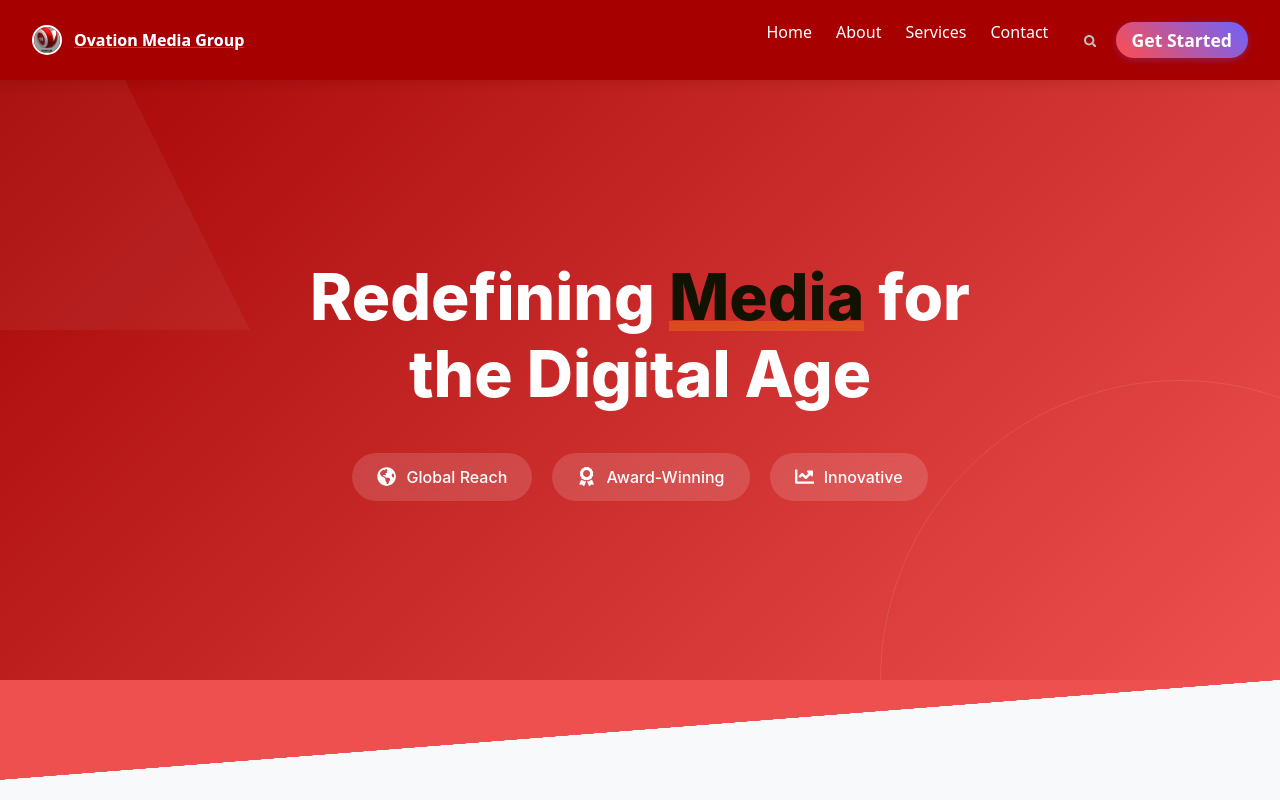
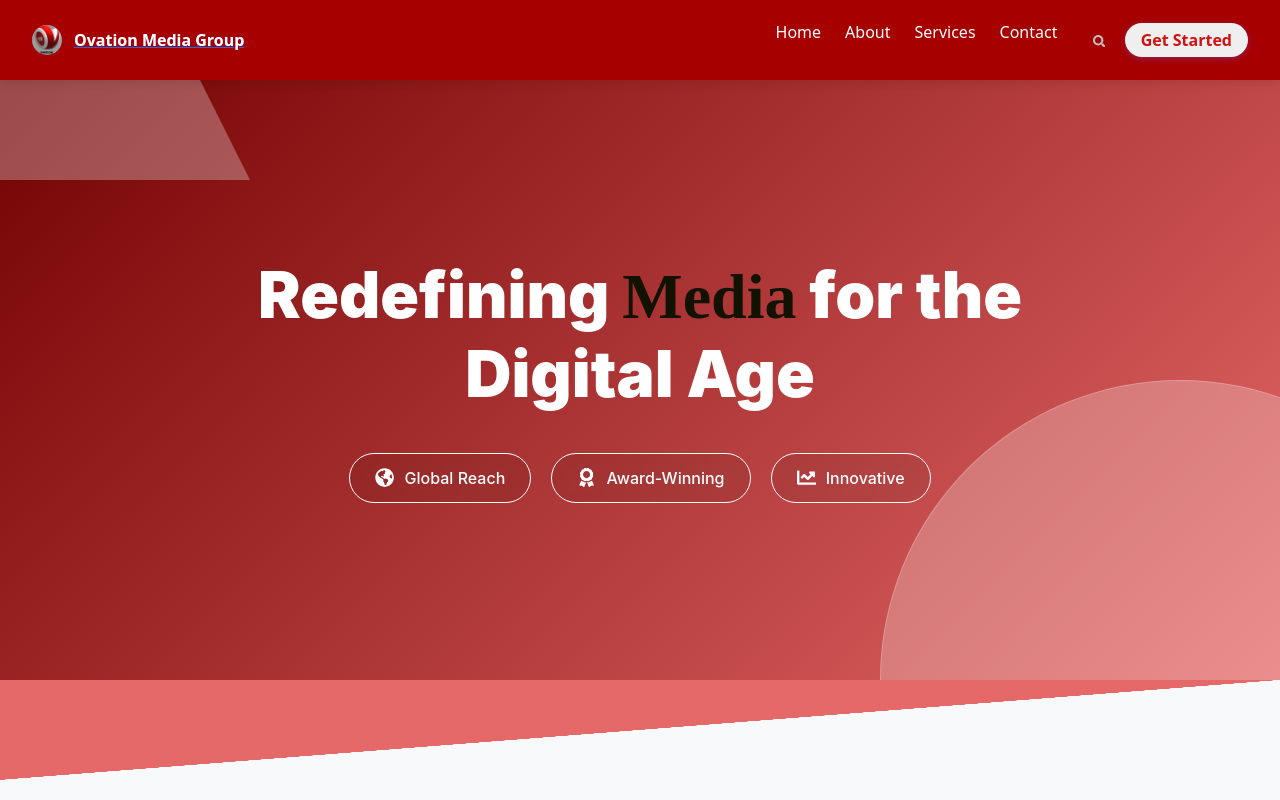
Before and after one commit to Ennyola4/omgApp, a React (Vite) app: page /about in a window 1280 px wide. Shown: the top 800 px of the page. Built offline with nearby package versions, Linux system fonts and the light colour scheme.

Commit message:
services page updated

```diff
--- a/src/components/HomePagePics.jsx
+++ b/src/components/HomePagePics.jsx
@@ -78,7 +78,7 @@ const HomePagePics = () => {
         variants={containerVariants}
       >
         <motion.h1 variants={itemVariants}>
-          Your lens to the <span className="highlights">Media world</span>
+          Your lens to the <span className="highlightss">Media world</span>
         </motion.h1>
 
         <motion.p variants={itemVariants}>
--- a/src/components/Navbar.jsx
+++ b/src/components/Navbar.jsx
@@ -166,7 +166,7 @@ const Navbar = () => {
               <FaSearch />
             </motion.button>
             <motion.button
-              className="cta-button"
+              className="cta-buttons"
               whileHover={{ scale: 1.05, boxShadow: "0 5px 15px rgba(0,0,0,0.2)" }}
               whileTap={{ scale: 0.95 }}
             >
--- a/src/css/aboutus.css
+++ b/src/css/aboutus.css
@@ -1,7 +1,7 @@
 /* Neo Modern Design System */
 :root {
-  --primary: #a60606;
-  --secondary: #ee5050;
+  --primary: #740202;
+  --secondary: rgba(224, 66, 66, 0.787);
   --accent: #4776E6;
   --dark: #fd0000;
   --light: #f8f9fa;
@@ -17,7 +17,7 @@
 
 /* Geometric Hero */
 .neo-hero {
-  height: 70vh;
+  height: 40vh;
   min-height: 600px;
   position: relative;
   background: linear-gradient(135deg, var(--primary), var(--secondary));
@@ -31,32 +31,32 @@
   position: relative;
   z-index: 2;
   text-align: center;
-  padding: 0 20px;
+  /* padding: 0 20px; */
   max-width: 800px;
 }
 
 .neo-hero h1 {
   font-size: 4rem;
-  font-weight: 800;
+  font-weight: 900;
   color: white;
   margin-bottom: 40px;
   line-height: 1.2;
 }
 
-.highlight {
+.highlights {
   color: var(--highlight);
   position: relative;
-  display: inline-block;
+  font-family: cursive;
 }
 
-.highlight::after {
+.highlights::after {
   content: '';
   position: absolute;
   bottom: 5px;
   left: 0;
   width: 100%;
-  height: 10px;
-  background: rgba(255, 154, 0, 0.3);
+  height: 5px;
+  background: rgba(255, 0, 0, 0);
   z-index: -1;
 }
 
@@ -68,7 +68,7 @@
 }
 
 .stat-pill {
-  background: rgba(255, 255, 255, 0.15);
+  background: rgba(14, 0, 0, 0.078);
   backdrop-filter: blur(5px);
   padding: 12px 25px;
   border-radius: 50px;
@@ -78,6 +78,8 @@
   color: white;
   font-weight: 500;
   transition: all 0.3s ease;
+  border: 0.3px solid white;
+
 }
 
 .stat-pill:hover {
@@ -87,6 +89,7 @@
 
 .stat-icon {
   font-size: 1.2rem;
+
 }
 
 .neo-hero-shapes {
@@ -102,9 +105,9 @@
   position: absolute;
   width: 400px;
   height: 400px;
-  background: rgba(255, 255, 255, 0.05);
+  background: rgba(255, 255, 255, 0.286);
   clip-path: polygon(50% 0%, 0% 100%, 100% 100%);
-  top: -150px;
+  top: -300px;
   left: -150px;
 }
 
@@ -113,9 +116,11 @@
   width: 600px;
   height: 600px;
   border-radius: 50%;
-  border: 1px solid rgba(255, 255, 255, 0.1);
+  border: 1px solid rgba(255, 255, 255, 0.214);
   bottom: -300px;
   right: -200px;
+  background: rgba(255, 255, 255, 0.242);
+
 }
 
 /* Diagonal Divider */
@@ -612,6 +617,11 @@
     font-size: 2rem;
   }
 
+  .neo-team-grid {
+    grid-template-columns: repeat(2, 1fr);
+
+  }
+
   .neo-hero-stats {
     flex-direction: column;
     align-items: center;
--- a/src/css/home.css
+++ b/src/css/home.css
@@ -59,7 +59,7 @@
 
 }
 
-.highlights {
+.highlightss {
   background: linear-gradient(90deg, var(--primary-color), var(--primary-color));
   -webkit-background-clip: text;
   background-clip: text;
@@ -181,7 +181,7 @@
 /* Scrolling indicator */
 .scrolling-indicator {
   position: absolute;
-  bottom: 5rem;
+  bottom: 4rem;
   left: 50%;
   transform: translateX(-50%);
   font-size: 0.9rem;
--- a/src/css/media-services.css
+++ b/src/css/media-services.css
@@ -1,11 +1,13 @@
 /* Unique Media Services Page Styles */
 :root {
-  --ms-primary: #a60606;
+  --ms-primary: #740202;
   --ms-secondary: #ee5050;
   --ms-accent: #4776E6;
   --ms-dark: #0f0f1a;
   --ms-light: #f8f9fa;
-  --ms-highlight: #121200;
+  --ms-highlights: #121200;
+
+
 }
 
 .ms-container {
@@ -43,10 +45,11 @@
   line-height: 1.2;
 }
 
-.ms-highlight {
-  color: var(--ms-highlight);
+.ms-highlights {
+  color: var(--ms-highlights);
   position: relative;
   display: inline-block;
+  font-family: cursive;
 }
 
 .ms-highlight::after {
@@ -78,10 +81,10 @@
   position: absolute;
   width: 400px;
   height: 400px;
-  background: rgba(255, 255, 255, 0.05);
+  background: rgba(255, 255, 255, 0.296);
   clip-path: polygon(50% 0%, 0% 100%, 100% 100%);
-  top: -150px;
-  left: -150px;
+  top: -20px;
+  left: -200px;
 }
 
 .ms-shape-circle {
@@ -92,6 +95,8 @@
   border: 1px solid rgba(255, 255, 255, 0.1);
   bottom: -300px;
   right: -200px;
+    background: rgba(255, 255, 255, 0.296);
+
 }
 
 /* Diagonal Divider */
--- a/src/css/nav.css
+++ b/src/css/nav.css
@@ -11,7 +11,6 @@
 
 /* Base styles */
 .navbar {
-  position: sticky;
   top: 0;
   left: 0;
   width: 100%;
@@ -62,18 +61,16 @@
   width: 30px;
   object-fit: cover;
   border-radius: 50%;
-  border: 2px solid var(--text-color);
 
 }
 
 .logo-texts {
-  font-weight: 700;
+  font-weight: 900;
   font-size: 1rem;
   color: white;
   background: linear-gradient(to right, var(--primary-color), var(--secondary-color));
   -webkit-background-clip: text;
   background-clip: text;
-  /* color: transparent; */
 }
 
 /* Desktop Navigation */
@@ -145,9 +142,9 @@
   transform: scale(1.1);
 }
 
-.cta-button {
-  background: linear-gradient(45deg, var(--primary-color), var(--secondary-color));
-  color: white;
+.cta-buttons {
+  /* background: linear-gradient(45deg, var(--primary-color), var(--secondary-color)); */
+  color: rgb(210, 17, 17);
   border: none;
   padding: 0.3rem 1rem;
   border-radius: 90px;
@@ -157,9 +154,12 @@
   box-shadow: 0 2px 7px rgba(108, 99, 255, 0.3);
 }
 
-.cta-button:hover {
+.cta-buttons:hover {
   transform: translateY(-2px);
-  box-shadow: 0 6px 20px rgba(108, 99, 255, 0.4);
+  color: white;
+  background-color: red;
+  transition: .8s;
+
 }
 
 /* Mobile Menu Icon */
--- a/src/pages/AboutUs.jsx
+++ b/src/pages/AboutUs.jsx
@@ -52,6 +52,7 @@ const AboutUs = () => {
         instagram: "#"
       }
     },
+
     {
       id: 3,
       name: "Aisha Johnson",
@@ -75,7 +76,19 @@ const AboutUs = () => {
         linkedin: "#",
         instagram: "#"
       }
-    }
+    },
+      {
+      id: 2,
+      name: "Temitope Ogunleye",
+      role: "Production Manager",
+      bio: "Transforming stories into visual experiences that captivate global audiences.",
+      image: imageTwenty,
+      social: {
+        twitter: "#",
+        linkedin: "#",
+        instagram: "#"
+      }
+    },
   ];
 
   return (
@@ -83,7 +96,7 @@ const AboutUs = () => {
       {/* Geometric Hero */}
       <section className="neo-hero">
         <div className="neo-hero-content" data-aos="fade-up">
-          <h1>Redefining <span className="highlight">Media</span> for the Digital Age</h1>
+          <h1>Redefining <span className="highlights">Media</span> for the Digital Age</h1>
           <div className="neo-hero-stats">
             <div className="stat-pill" data-aos="fade-up" data-aos-delay="200">
               <FaGlobeAmericas className="stat-icon" />
@@ -110,7 +123,7 @@ const AboutUs = () => {
 
       {/* Core Values - Circular Layout */}
       <section className="neo-values">
-        <h2 className="neo-section-title" data-aos="fade-up">Our <span className="highlight">Core</span> Principles</h2>
+        <h2 className="neo-section-title" data-aos="fade-up">Our <span className="highlights">Core</span> Principles</h2>
         <div className="neo-values-circle">
           <div className="value-center" data-aos="zoom-in">
             <FaQuoteLeft className="quote-icon" />
@@ -142,7 +155,7 @@ const AboutUs = () => {
 
       {/* Timeline Story */}
       <section className="neo-timeline">
-        <h2 className="neo-section-title" data-aos="fade-up">Our <span className="highlight">Evolution</span></h2>
+        <h2 className="neo-section-title" data-aos="fade-up">Our <span className="highlights">Evolution</span></h2>
         <div className="timeline-container">
           <div className="timeline-line"></div>
           <div className="timeline-item" data-aos="fade-right">
@@ -180,7 +193,7 @@ const AboutUs = () => {
 
       {/* Hexagonal Team Grid */}
       <section className="neo-team">
-        <h2 className="neo-section-title" data-aos="fade-up">Meet The <span className="highlight">Visionaries</span></h2>
+        <h2 className="neo-section-title" data-aos="fade-up">Meet The <span className="highlights">Visionaries</span></h2>
         <div className="neo-team-grid">
           {teamMembers.map((member, index) => (
             <div
@@ -204,6 +217,8 @@ const AboutUs = () => {
 
 
             </div>
+
+
           ))}
           <div className="team-hexagon hex-center" data-aos="zoom-in">
             <div className="hexagon-content">
@@ -233,7 +248,7 @@ const AboutUs = () => {
       {/* Interactive CTA */}
       <section className="neo-cta">
         <div className="cta-container" data-aos="fade-up">
-          <h2>Ready to Experience <span className="highlight">Better</span> Journalism?</h2>
+          <h2>Ready to Experience <span className="highlights">Better</span> Journalism?</h2>
           <div className="cta-buttons">
             <button className="neo-button primary">Subscribe Now</button>
             <button className="neo-button secondary">Contact Us</button>
--- a/src/pages/MediaServices.jsx
+++ b/src/pages/MediaServices.jsx
@@ -82,7 +82,7 @@ const MediaServices = () => {
       {/* Hero Section */}
       <section className="ms-hero">
         <div className="ms-hero-content" data-aos="fade-up">
-          <h1 className="ms-hero-title">Premium <span className="ms-highlight">Media Services</span></h1>
+          <h1 className="ms-hero-title">Premium <span className="ms-highlights">Media Services</span></h1>
           <p className="ms-subtitle">Cutting-edge journalism and content solutions for the digital age</p>
         </div>
         <div className="ms-hero-shapes">
@@ -97,7 +97,7 @@ const MediaServices = () => {
       {/* Services Grid */}
       <section className="ms-services-section">
         <div className="ms-container-inner">
-          <h2 className="ms-section-title" data-aos="fade-up">Our <span className="ms-highlight">Services</span></h2>
+          <h2 className="ms-section-title" data-aos="fade-up">Our <span className="ms-highlights">Services</span></h2>
           <p className="ms-section-desc">Comprehensive media solutions tailored to your needs</p>
 
           <div className="ms-grid">
@@ -127,7 +127,7 @@ const MediaServices = () => {
         <div className="ms-container-inner">
           <div className="ms-feature-content">
             <div className="ms-feature-text" data-aos="fade-right">
-              <h2 className="ms-feature-title">Why Our <span className="ms-highlight">Media Services</span> Stand Out</h2>
+              <h2 className="ms-feature-title">Why Our <span className="ms-highlights">Media Services</span> Stand Out</h2>
               <div className="ms-feature-list">
                 {mediaFeatures.map((feature, index) => (
                   <div className="ms-feature-item" key={index}>
@@ -162,7 +162,7 @@ const MediaServices = () => {
       {/* CTA Section */}
       <section className="ms-cta">
         <div className="ms-cta-container" data-aos="fade-up">
-          <h2 className="ms-cta-title">Ready to Elevate Your <span className="ms-highlight">Media Presence</span>?</h2>
+          <h2 className="ms-cta-title">Ready to Elevate Your <span className="ms-highlights">Media Presence</span>?</h2>
           <p className="ms-cta-desc">Partner with us for premium content solutions</p>
           <div className="ms-cta-buttons">
             <button className="ms-cta-btn ms-cta-primary">Get Started</button>
```
